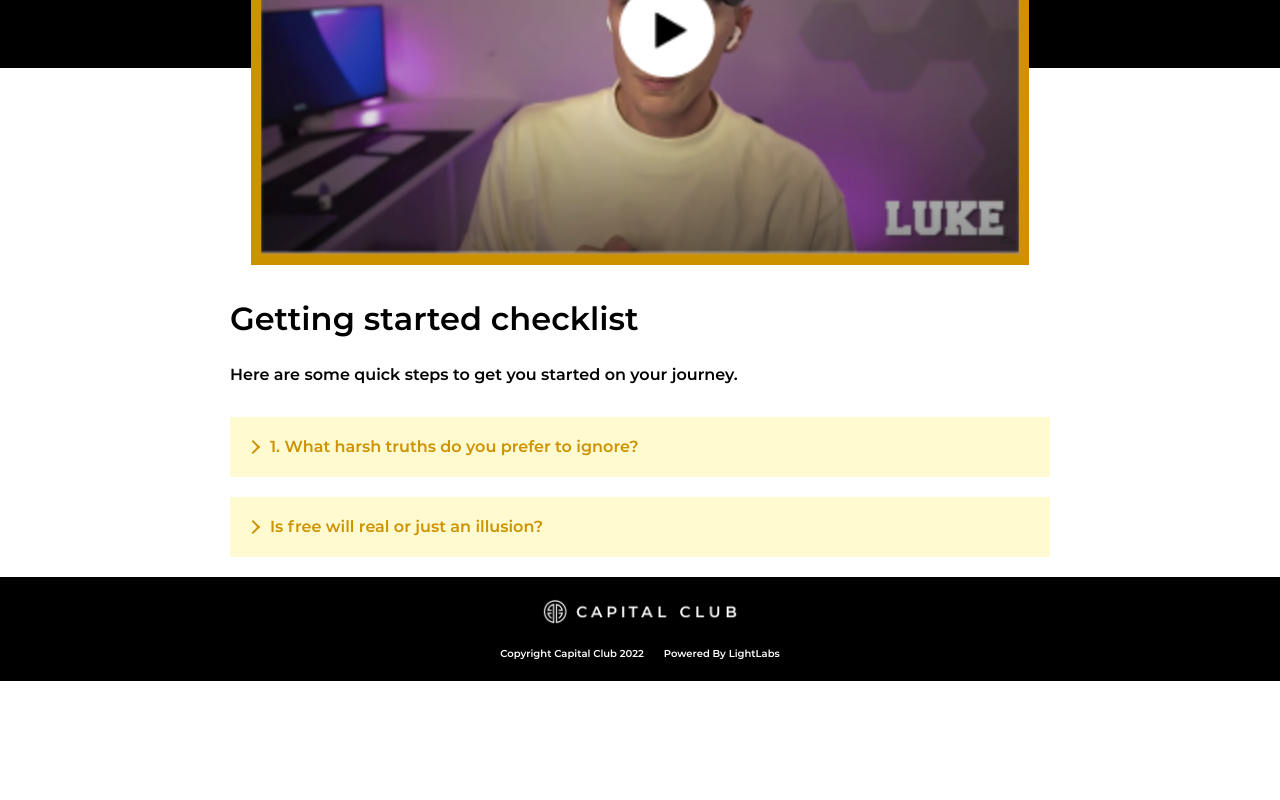
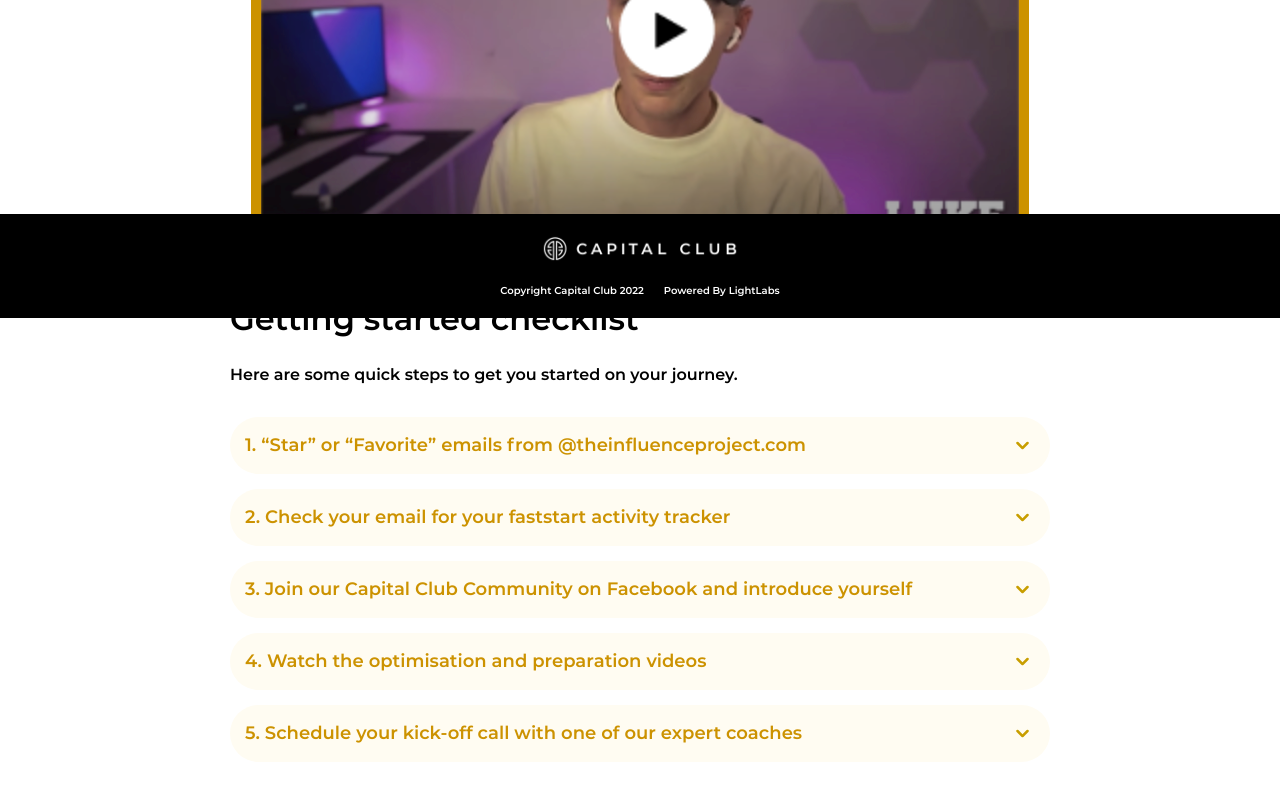
Before and after one commit to light-labs-io/capital-club-portal, a Next.js app: page / in a window 1280 px wide. Shown: the part 482-1282 px from the top of the page. Before the commit the page ends 1163 px from the top, so only its background shows below. Built offline with nearby package versions, Linux system fonts and the light colour scheme.

Commit message:
new accorditon

```diff
--- a/components/accordion/accordion.tsx
+++ /dev/null
@@ -1,43 +0,0 @@
-import {
-    Accordion,
-    AccordionItem,
-    AccordionItemHeading,
-    AccordionItemButton,
-    AccordionItemPanel,
-} from 'react-accessible-accordion';
-
-function Checklist() {
-    return <Accordion>
-        <AccordionItem>
-            <AccordionItemHeading>
-                <AccordionItemButton>
-                    1. What harsh truths do you prefer to ignore?
-                </AccordionItemButton>
-            </AccordionItemHeading>
-            <AccordionItemPanel>
-                <p>
-                    Exercitation in fugiat est ut ad ea cupidatat ut in
-                    cupidatat occaecat ut occaecat consequat est minim minim
-                    esse tempor laborum consequat esse adipisicing eu
-                    reprehenderit enim.
-                </p>
-            </AccordionItemPanel>
-        </AccordionItem>
-        <AccordionItem>
-            <AccordionItemHeading>
-                <AccordionItemButton>
-                    Is free will real or just an illusion?
-                </AccordionItemButton>
-            </AccordionItemHeading>
-            <AccordionItemPanel>
-                <p>
-                    In ad velit in ex nostrud dolore cupidatat consectetur
-                    ea in ut nostrud velit in irure cillum tempor laboris
-                    sed adipisicing eu esse duis nulla non.
-                </p>
-            </AccordionItemPanel>
-        </AccordionItem>
-    </Accordion>
-}
-
-export default Checklist;
--- /dev/null
+++ b/components/checklist/checklist.tsx
@@ -0,0 +1,62 @@
+import styles from '../../styles/checklist.module.scss';
+import { useState } from 'react';
+import { ChevronDownIcon } from '@heroicons/react/solid';
+
+interface CheckListContent {
+    title: string;
+    message: string;
+}
+
+const checkListContent: CheckListContent[] = [
+    {
+        title: '1. “Star” or “Favorite” emails from @theinfluenceproject.com',
+        message: 'Lorem ipsum dolor sit amet, consectetur adipiscing elit, sed do eiusmod tempor incididunt ut labore et dolore magna aliqua. Ut enim ad minim veniam, quis nostrud exercitation ullamco laboris nisi ut aliquip ex ea commodo consequat. Duis aute irure dolor in reprehenderit in voluptate velit esse cillum dolore eu fugiat nulla pariatur.',
+    },
+    {
+        title: '2. Check your email for your faststart activity tracker',
+        message: 'Lorem ipsum dolor sit amet, consectetur adipiscing elit, sed do eiusmod tempor incididunt ut labore et dolore magna aliqua. Ut enim ad minim veniam, quis nostrud exercitation ullamco laboris nisi ut aliquip ex ea commodo consequat. Duis aute irure dolor in reprehenderit in voluptate velit esse cillum dolore eu fugiat nulla pariatur.',
+    },
+    {
+        title: '3. Join our Capital Club Community on Facebook and introduce yourself',
+        message: 'Lorem ipsum dolor sit amet, consectetur adipiscing elit, sed do eiusmod tempor incididunt ut labore et dolore magna aliqua. Ut enim ad minim veniam, quis nostrud exercitation ullamco laboris nisi ut aliquip ex ea commodo consequat. Duis aute irure dolor in reprehenderit in voluptate velit esse cillum dolore eu fugiat nulla pariatur.',
+    },
+    {
+        title: '4. Watch the optimisation and preparation videos',
+        message: 'Lorem ipsum dolor sit amet, consectetur adipiscing elit, sed do eiusmod tempor incididunt ut labore et dolore magna aliqua. Ut enim ad minim veniam, quis nostrud exercitation ullamco laboris nisi ut aliquip ex ea commodo consequat. Duis aute irure dolor in reprehenderit in voluptate velit esse cillum dolore eu fugiat nulla pariatur.',
+    },
+    {
+        title: '5. Schedule your kick-off call with one of our expert coaches',
+        message: 'Lorem ipsum dolor sit amet, consectetur adipiscing elit, sed do eiusmod tempor incididunt ut labore et dolore magna aliqua. Ut enim ad minim veniam, quis nostrud exercitation ullamco laboris nisi ut aliquip ex ea commodo consequat. Duis aute irure dolor in reprehenderit in voluptate velit esse cillum dolore eu fugiat nulla pariatur.',
+    }
+];
+
+
+function Checklists() {
+    return <div className={styles['checklists']}>{checkListContent.map((c: CheckListContent) => (
+        <Checklist title={c.title} message={c.message} key={c.title}/>
+    ))}</div>
+}
+
+export default Checklists;
+
+interface CheckListProps {
+    title: string;
+    message: string;
+}
+
+function Checklist(props: CheckListProps) {
+    const { title, message } = props;
+    const [isOpen, setIsOpen] = useState(false);
+
+    return (
+        <div className={`${styles['accordion']}`}>
+            <div className={`${styles['title']} flex flex-row justify-between`} onClick={() => setIsOpen(!isOpen)}>
+                <span>{title}</span>
+                <ChevronDownIcon  className={`${styles['toggle']}`} aria-expanded={isOpen}/>
+            </div>
+            <div className={`${styles['content']}`} aria-expanded={!isOpen}>
+                <p>{message}</p>
+            </div>
+        </div>
+    );
+}
--- a/package.json
+++ b/package.json
@@ -9,10 +9,10 @@
         "lint": "next lint"
     },
     "dependencies": {
+        "@heroicons/react": "^1.0.6",
         "dayjs": "^1.11.5",
         "next": "12.2.5",
         "react": "18.2.0",
-        "react-accessible-accordion": "^5.0.0",
         "react-dom": "18.2.0"
     },
     "devDependencies": {
--- a/pages/index.tsx
+++ b/pages/index.tsx
@@ -3,7 +3,7 @@
 import styles from "../styles/Home.module.scss";
 import Footer from "../components/footer/footer";
 import Header from "../components/header/header";
-import Checklist from '../components/accordion/accordion';
+import Checklists from '../components/checklist/checklist';
 
 const Home: NextPage = () => {
     return (
@@ -15,11 +15,11 @@
                     content="Capital Club"
                 />
                 <link rel="icon" href="/favicon.ico" />
+                <meta name="robots" content="noindex"/>
             </Head>
             <Header />
 
             <main className={styles['main']}>
-                {/*<div className={`absolute w-full ${styles['top-box']}`}></div>*/}
                 <div className={`${styles['content-container']} mx-auto sm:px-6 lg:px-8`}>
                     <h1>Welcome to Capital Club</h1>
                     <h3>Let's get started!</h3>
@@ -28,7 +28,7 @@
                         <h2>Getting started checklist</h2>
                         <p className={'pt-5'}>Here are some quick steps to get you started on your journey.</p>
                     </div>
-                    <Checklist/>
+                    <Checklists/>
                 </div>
                 <Footer />
             </main>
--- a/styles/Home.module.scss
+++ b/styles/Home.module.scss
@@ -1,7 +1,7 @@
 @import 'variables';
 
 .main {
-  background: linear-gradient(0deg, #fff 250px, #000 100px);
+  background: linear-gradient(0deg, #fff 50vh, #000 100px);
   height: 100%;
   display: block;
 
@@ -36,6 +36,7 @@
       max-width: 820px;
       width: 100%;
       padding-top: 30px;
+      padding-bottom: 30px;
 
       h2 {
         font-size: 2em;
@@ -46,7 +47,7 @@
 
 @media (max-width: 640px) {
   .main {
-    background: linear-gradient(0deg, #fff 310px, #000 100px);
+    background: linear-gradient(0deg, #fff 300px, #000 100px);
 
     .content-container {
       padding-right: 15px;
--- /dev/null
+++ b/styles/checklist.module.scss
@@ -0,0 +1,55 @@
+.checklists {
+  margin-bottom: 180px;
+}
+
+.accordion {
+  display: flex;
+  flex-direction: column;
+  max-width: 820px;
+  width: 100%;
+  background: #FFFCF2;
+  border-radius: 29.5px;
+  margin-bottom: 15px;
+
+  .title {
+    font-size: 18px;
+    color: #CC9200;
+    font-weight: 500;
+    display: flex;
+    padding: 15px;
+  }
+
+  :hover {
+    cursor: pointer;
+  }
+
+  .toggle {
+    width: 25px;
+    height: 25px;
+    align-self: center;
+    margin-left: auto;
+    transition: all 0.35s ease;
+    filter: invert(46%) sepia(91%) saturate(1636%) hue-rotate(22deg) brightness(104%) contrast(101%);
+  }
+
+  .toggle[aria-expanded="true"] {
+    transform: rotateZ(-90deg);
+  }
+
+  .content {
+    overflow: hidden;
+    max-height: 1000px;
+    transition: max-height 1s ease-in-out;
+    padding: 0 15px;
+    color: #000000;
+
+     p {
+       padding: 0 10px 10px 10px;
+     }
+  }
+
+  .content[aria-expanded="true"] {
+    max-height: 0px;
+    transition: max-height 0.5s cubic-bezier(0, 1, 0, 1);
+  }
+}
--- a/styles/footer.module.scss
+++ b/styles/footer.module.scss
@@ -1,5 +1,9 @@
 .footer {
   z-index: 4;
+  position: fixed;
+  left: 0;
+  bottom: 0;
+
   .container {
     padding: 20px 0;
 
--- a/styles/globals.scss
+++ b/styles/globals.scss
@@ -37,74 +37,3 @@
 * {
   box-sizing: border-box;
 }
-
-/**
-* ----------------------------------------------
-* Demo styles
-* ----------------------------------------------
-**/
-.accordion {
-  border-radius: 2px;
-  max-width: 820px;
-  width: 100%;
-  margin-top: 30px;
-}
-
-.accordion__button {
-  background-color: rgb(255, 250, 207);
-  color: $gold-color;
-  cursor: pointer;
-  padding: 18px;
-  width: 100%;
-  text-align: left;
-  border: none;
-  transition: 0.3s;
-}
-
-.accordion__button:hover {
-  background-color: rgb(255, 249, 190);
-}
-
-.accordion__button:before {
-  display: inline-block;
-  content: '';
-  height: 10px;
-  width: 10px;
-  margin-right: 12px;
-  border-bottom: 2px solid currentColor;
-  border-right: 2px solid currentColor;
-  transform: rotate(-45deg);
-}
-
-.accordion__button[aria-expanded='true']::before,
-.accordion__button[aria-selected='true']::before {
-  transform: rotate(45deg);
-}
-
-[hidden] {
-  display: none;
-}
-
-.accordion__panel {
-  padding: 20px;
-  animation: fadein 0.35s ease-in;
-  background-color: rgb(255, 250, 207);
-}
-
-.accordion__item {
-  margin-bottom: 20px;
-}
-
-/* -------------------------------------------------- */
-/* ---------------- Animation part ------------------ */
-/* -------------------------------------------------- */
-
-@keyframes fadein {
-  0% {
-    opacity: 0;
-  }
-
-  100% {
-    opacity: 1;
-  }
-}
```
Also changed, not shown: 1 other file (tests, documents, lock files or other folders).
